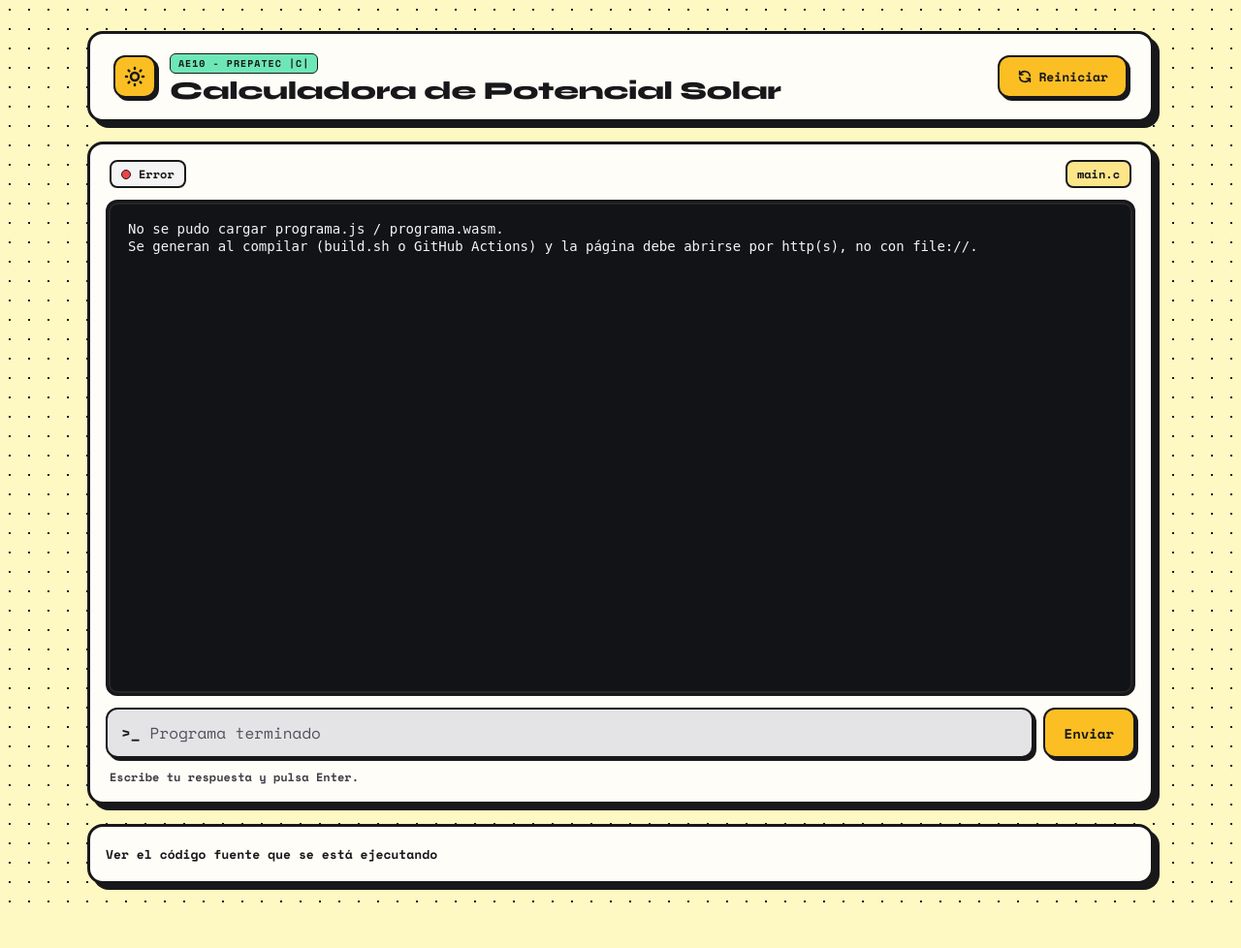
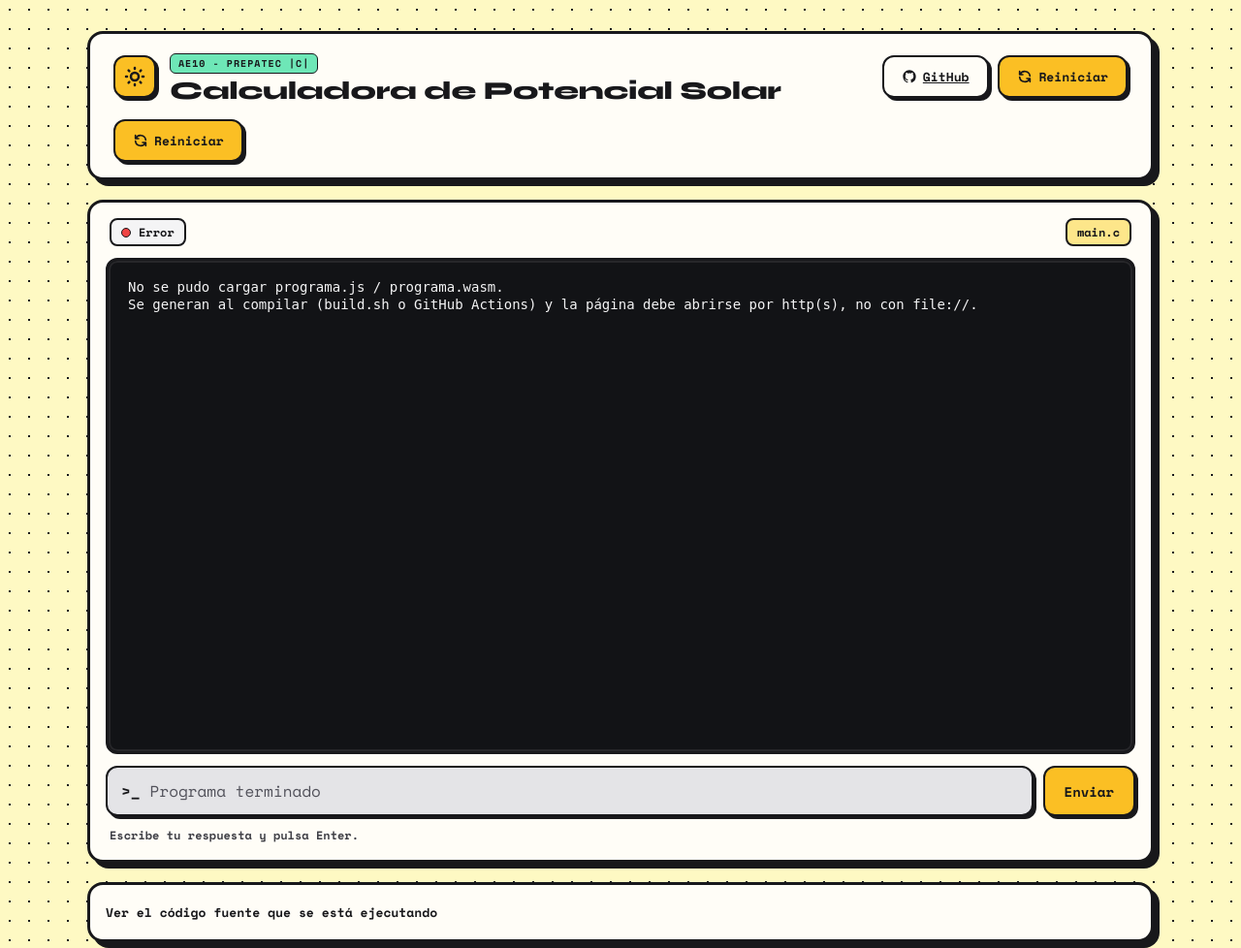
Before and after one commit to Gera8575/AE10-calculadora-de-aprovechamiento-solar, a plain HTML site: page index.html in a window 1280 px wide. Shown: the top 978 px of the page at 97% size. Before the commit the page ends 944 px from the top, so only its background shows below. Drawn offline with nearby package versions, Linux system fonts and the light colour scheme; no server answers; a script that the page names is missing.

Commit message:
html update

```diff
--- a/index.html
+++ b/index.html
@@ -45,6 +45,9 @@
   .btn:hover { background: #fcd34d; transform: translate(-1px, -1px); box-shadow: 4px 4px 0 var(--ink); }
   .btn:active { transform: translate(3px, 3px); box-shadow: 0 0 0 var(--ink); }
   .btn:focus-visible, summary:focus-visible { outline: 3px solid #0ea5e9; outline-offset: 3px; }
+
+  .btn-github { background: var(--paper); }
+  .btn-github:hover { background: #f4f4f5; }
 
   .panel { padding: 16px; display: flex; flex-direction: column; gap: 12px; }
   .bar { display: flex; flex-wrap: wrap; align-items: center; justify-content: space-between; gap: 8px; padding: 0 4px; }
@@ -119,6 +122,17 @@
         <span class="badge">AE10 - Prepatec |C|</span>
         <h1>Calculadora de Potencial Solar</h1>
       </div>
+    </div>
+    <div class="actions">
+      <!-- Reemplaza el href con la URL real de tu repositorio de GitHub -->
+      <a id="github-link" class="btn btn-github" href="https://github.com/TEC409Q/Solarcalc" target="_blank" rel="noopener noreferrer" aria-label="Ver repositorio en GitHub">
+        <svg fill="currentColor" viewBox="0 0 24 24" aria-hidden="true"><path fill-rule="evenodd" clip-rule="evenodd" d="M12 2C6.477 2 2 6.484 2 12.017c0 4.425 2.865 8.18 6.839 9.504.5.092.682-.217.682-.483 0-.237-.008-.868-.013-1.703-2.782.605-3.369-1.343-3.369-1.343-.454-1.158-1.11-1.466-1.11-1.466-.908-.62.069-.608.069-.608 1.003.07 1.53 1.032 1.53 1.032.892 1.53 2.341 1.088 2.91.832.092-.647.35-1.088.636-1.338-2.22-.253-4.555-1.113-4.555-4.951 0-1.093.39-1.988 1.029-2.688-.103-.253-.446-1.272.098-2.65 0 0 .84-.27 2.75 1.026A9.564 9.564 0 0112 6.844c.85.004 1.705.115 2.504.337 1.909-1.296 2.747-1.027 2.747-1.027.546 1.379.202 2.398.1 2.651.64.7 1.028 1.595 1.028 2.688 0 3.848-2.339 4.695-4.566 4.943.359.309.678.92.678 1.855 0 1.338-.012 2.419-.012 2.747 0 .268.18.58.688.482A10.019 10.019 0 0022 12.017C22 6.484 17.522 2 12 2z"/></svg>
+        <span>GitHub</span>
+      </a>
+      <button id="restart" class="btn" type="button">
+        <svg fill="none" stroke="currentColor" viewBox="0 0 24 24"><path stroke-linecap="round" stroke-linejoin="round" stroke-width="2.5" d="M4 4v5h.582m15.356 2A8.001 8.001 0 004.582 9m0 0H9m11 11v-5h-.581m0 0a8.003 8.003 0 01-15.357-2m15.357 2H15"/></svg>
+        <span>Reiniciar</span>
+      </button>
     </div>
     <button id="restart" class="btn" type="button">
       <svg fill="none" stroke="currentColor" viewBox="0 0 24 24"><path stroke-linecap="round" stroke-linejoin="round" stroke-width="2.5" d="M4 4v5h.582m15.356 2A8.001 8.001 0 004.582 9m0 0H9m11 11v-5h-.581m0 0a8.003 8.003 0 01-15.357-2m15.357 2H15"/></svg>
```
